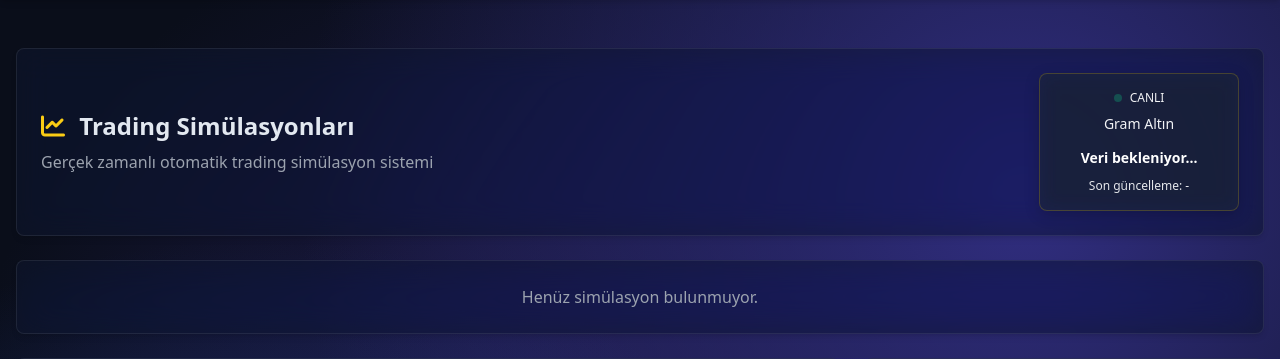
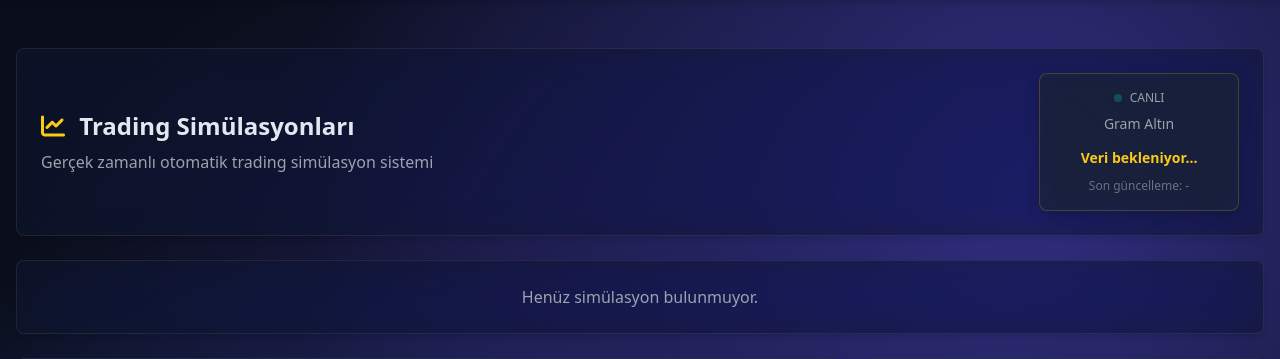
Before and after one commit to sezginpak/gold-price-analyzer, a FastAPI app: page /simulations in a window 1280 px wide. Shown: the part 66-425 px from the top of the page. Run offline with FastAPI, Linux system fonts and the light colour scheme; data that the repository does not hold is empty; some libraries are stand-ins or nearby versions.

Commit message:
Quick update via deploy script

```diff
--- a/templates/simulations.html
+++ b/templates/simulations.html
@@ -109,16 +109,16 @@
             <div class="price-ticker rounded-lg p-3 lg:p-4 text-center w-full lg:w-auto lg:min-w-[200px]">
                 <div class="flex items-center justify-center mb-2">
                     <span class="live-indicator mr-2"></span>
-                    <span class="text-xs text-gray-100">CANLI</span>
+                    <span class="text-xs text-gray-400">CANLI</span>
                 </div>
-                <div class="text-gray-100 text-xs lg:text-sm mb-1">Gram Altın</div>
-                <div id="currentPrice" class="text-xl lg:text-2xl font-bold text-white slide-in">
-                    <i class="fas fa-spinner fa-spin"></i>
+                <div class="text-gray-400 text-xs lg:text-sm mb-1">Gram Altın</div>
+                <div id="currentPrice" class="text-xl lg:text-2xl font-bold text-yellow-400 slide-in">
+                    <i class="fas fa-spinner fa-spin text-gray-400"></i>
                 </div>
-                <div id="priceChange" class="text-xs lg:text-sm mt-2 text-gray-100">
+                <div id="priceChange" class="text-xs lg:text-sm mt-2">
                     <!-- Fiyat değişimi buraya gelecek -->
                 </div>
-                <div class="text-xs text-gray-200 mt-2" id="lastUpdate">
+                <div class="text-xs text-gray-500 mt-2" id="lastUpdate">
                     Son güncelleme: -
                 </div>
             </div>
@@ -245,7 +245,7 @@ async function updateGoldPrice() {
             // Fiyat göstergesini güncelle
             const priceElement = document.getElementById('currentPrice');
             priceElement.innerHTML = `₺${currentGoldPrice.toFixed(2)}`;
-            priceElement.className = 'text-xl lg:text-2xl font-bold text-white slide-in';
+            priceElement.className = 'text-xl lg:text-2xl font-bold text-yellow-400 slide-in';
 
             // Fiyat değişimi
             const change = currentGoldPrice - previousGoldPrice;
@@ -254,7 +254,7 @@ async function updateGoldPrice() {
             const changeElement = document.getElementById('priceChange');
             if (Math.abs(change) > 0.01) { // Küçük değişimleri gösterme
                 const arrow = change > 0 ? '↑' : '↓';
-                const colorClass = change > 0 ? 'text-green-300' : 'text-red-300';
+                const colorClass = change > 0 ? 'text-green-400' : 'text-red-400';
                 changeElement.innerHTML = `
                     <span class="${colorClass}">
                         ${arrow} ${change >= 0 ? '+' : ''}${change.toFixed(2)} (${changePct >= 0 ? '+' : ''}${changePct.toFixed(2)}%)
```
